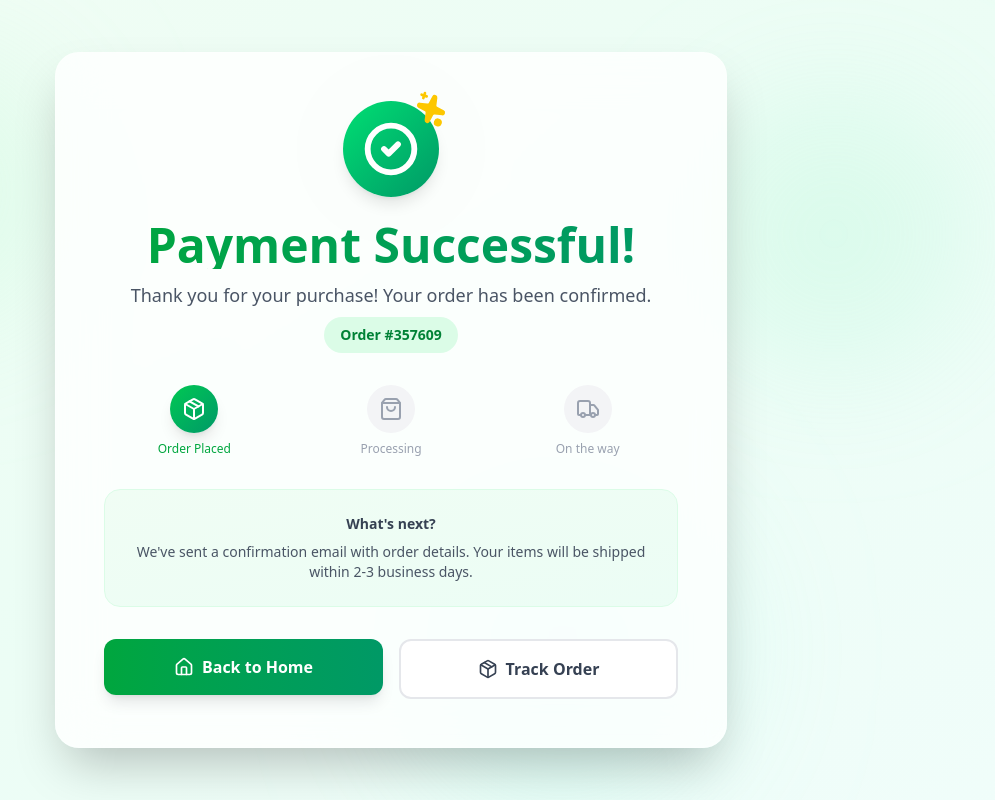
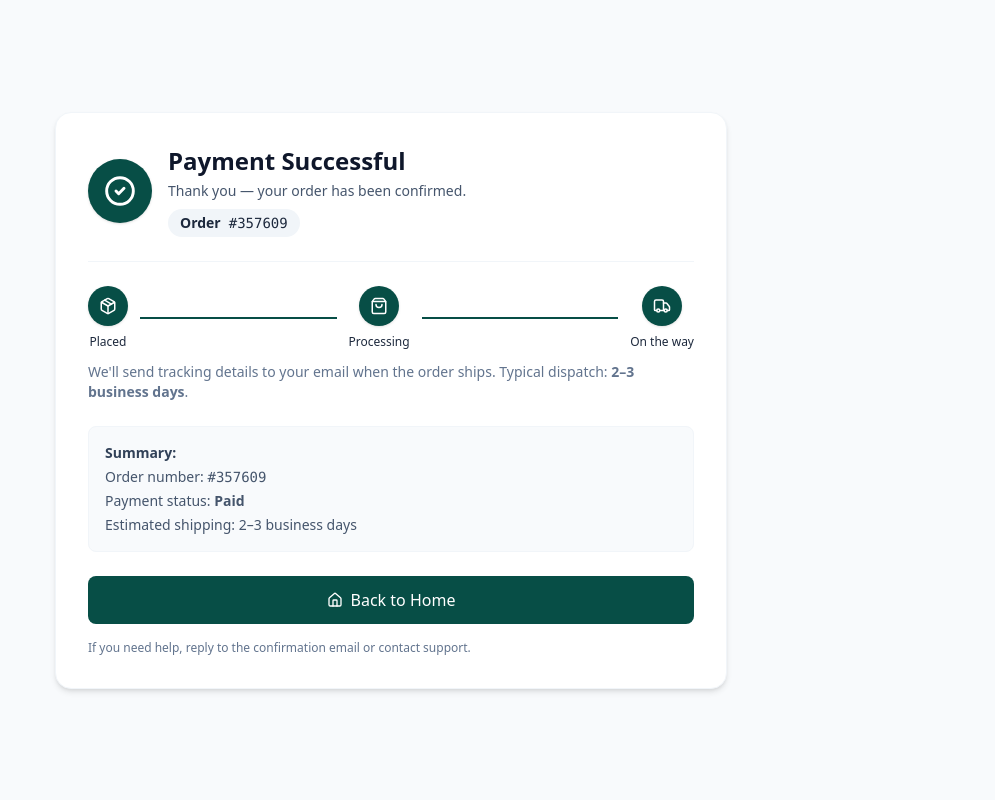
Before and after one commit to afterrender1/renderstore, a Next.js app: page /success in a window 1280 px wide. Shown: the top 800 px of the page, without its empty margins (249-1244 px from the left). Built offline with nearby package versions, Linux system fonts and the light colour scheme.

Commit message:
set up search fuc and loading time

```diff
--- a/app/success/page.tsx
+++ b/app/success/page.tsx
@@ -3,210 +3,140 @@
 import React, { useEffect, useState } from "react";
 import Link from "next/link";
 import { motion } from "framer-motion";
-import { CheckCircle2, Package, Truck, Home, ShoppingBag, Sparkles } from "lucide-react";
+import { CheckCircle2, Package, Truck, Home, ShoppingBag } from "lucide-react";
 
-// Enhanced confetti function
-const triggerConfetti = () => {
-  const colors = ["#10B981", "#34D399", "#6EE7B7", "#A7F3D0", "#D1FAE5", "#FBBF24", "#F59E0B"];
-  for (let i = 0; i < 150; i++) {
-    const confetti = document.createElement("div");
-    confetti.className = "confetti";
-    confetti.style.backgroundColor = colors[Math.floor(Math.random() * colors.length)];
-    confetti.style.left = Math.random() * 100 + "vw";
-    confetti.style.animationDuration = Math.random() * 3 + 2 + "s";
-    confetti.style.animationDelay = Math.random() * 0.5 + "s";
-    const size = Math.random() * 12 + 4;
-    confetti.style.width = size + "px";
-    confetti.style.height = size + "px";
-    document.body.appendChild(confetti);
+/**
+ * Clean, classic Success page — simplified UI, minimal animation, accessible
+ */
 
-    setTimeout(() => {
-      confetti.remove();
-    }, 6000);
-  }
-};
+const TimelineStep = ({
+  label,
+  active = false,
+  icon,
+}: {
+  label: string;
+  active?: boolean;
+  icon: React.ReactNode;
+}) => (
+  <div className="flex flex-col items-center gap-2">
+    <div
+      aria-hidden
+      className={`w-10 h-10 rounded-full flex items-center justify-center transition-colors ${
+        active ? "bg-[#074E46] text-white shadow" : "bg-slate-100 text-slate-400"
+      }`}
+    >
+      {icon}
+    </div>
+    <span className={`text-xs ${active ? "text-slate-800 font-medium" : "text-slate-500"}`}>{label}</span>
+  </div>
+);
 
-const SuccessPage = () => {
+export default function SuccessPage() {
   const [orderNumber] = useState(() => Math.floor(Math.random() * 900000) + 100000);
+  const [step, setStep] = useState<number>(1);
 
+  // subtle simulated progress: move from placed -> processing -> shipping
   useEffect(() => {
-    triggerConfetti();
+    const t1 = setTimeout(() => setStep(2), 1200);
+    const t2 = setTimeout(() => setStep(3), 3200);
+    return () => {
+      clearTimeout(t1);
+      clearTimeout(t2);
+    };
   }, []);
 
   return (
-    <div className="flex flex-col items-center justify-center min-h-screen bg-gradient-to-br from-green-50 via-emerald-50 to-teal-50 px-4 relative overflow-hidden">
-      {/* Background decoration */}
-      <div className="absolute inset-0 overflow-hidden pointer-events-none">
-        <div className="absolute top-10 left-10 w-72 h-72 bg-green-200 rounded-full mix-blend-multiply filter blur-3xl opacity-20 animate-blob"></div>
-        <div className="absolute top-20 right-10 w-72 h-72 bg-emerald-200 rounded-full mix-blend-multiply filter blur-3xl opacity-20 animate-blob animation-delay-2000"></div>
-        <div className="absolute -bottom-10 left-1/2 w-72 h-72 bg-teal-200 rounded-full mix-blend-multiply filter blur-3xl opacity-20 animate-blob animation-delay-4000"></div>
-      </div>
+    <div className="min-h-screen flex items-center justify-center bg-slate-50 p-6">
+      <motion.main
+        initial={{ opacity: 0, y: 8 }}
+        animate={{ opacity: 1, y: 0 }}
+        transition={{ duration: 0.32 }}
+        className="w-full max-w-2xl bg-white rounded-2xl shadow-md border border-slate-100 p-8"
+        role="main"
+        aria-labelledby="success-heading"
+      >
+        {/* icon + heading */}
+        <div className="flex items-center gap-4">
+          <div className="shrink-0">
+            <div className="w-16 h-16 rounded-full bg-[#074E46] text-white flex items-center justify-center shadow">
+              <CheckCircle2 className="w-8 h-8" strokeWidth={2.2} />
+            </div>
+          </div>
 
-      <motion.div
-        initial={{ scale: 0.8, opacity: 0 }}
-        animate={{ scale: 1, opacity: 1 }}
-        transition={{ duration: 0.5, ease: "easeOut" }}
-        className="max-w-2xl w-full bg-white/80 backdrop-blur-xl p-8 md:p-12 rounded-3xl shadow-2xl text-center relative z-10 border border-white/20"
-      >
-        {/* Success Icon with Animation */}
-        <motion.div
-          initial={{ scale: 0 }}
-          animate={{ scale: 1 }}
-          transition={{ delay: 0.2, type: "spring", stiffness: 200 }}
-          className="relative mx-auto mb-6 w-24 h-24"
-        >
-          <div className="absolute inset-0 bg-green-500/20 rounded-full animate-ping"></div>
-          <div className="relative bg-gradient-to-br from-green-400 to-emerald-600 rounded-full w-24 h-24 flex items-center justify-center shadow-lg">
-            <CheckCircle2 className="w-14 h-14 text-white" strokeWidth={2.5} />
+          <div>
+            <h1 id="success-heading" className="text-2xl font-semibold text-slate-900">
+              Payment Successful
+            </h1>
+            <p className="mt-1 text-sm text-slate-600">
+              Thank you — your order has been confirmed.
+            </p>
+            <div className="mt-2 inline-flex items-center gap-2 bg-slate-100 text-slate-800 text-sm px-3 py-1 rounded-full">
+              <strong>Order</strong>
+              <span className="font-mono text-sm">#{orderNumber}</span>
+            </div>
           </div>
-          <motion.div
-            animate={{ rotate: 360 }}
-            transition={{ duration: 2, repeat: Infinity, ease: "linear" }}
-            className="absolute -top-2 -right-2"
-          >
-            <Sparkles className="w-8 h-8 text-yellow-400 fill-yellow-400" />
-          </motion.div>
-        </motion.div>
+        </div>
 
-        {/* Success Message */}
-        <motion.h1
-          initial={{ y: 20, opacity: 0 }}
-          animate={{ y: 0, opacity: 1 }}
-          transition={{ delay: 0.3 }}
-          className="text-4xl md:text-5xl font-extrabold bg-gradient-to-r from-green-600 to-emerald-600 bg-clip-text text-transparent mb-3"
-        >
-          Payment Successful!
-        </motion.h1>
+        {/* subtle divider */}
+        <div className="my-6 border-t border-slate-100" />
 
-        <motion.p
-          initial={{ y: 20, opacity: 0 }}
-          animate={{ y: 0, opacity: 1 }}
-          transition={{ delay: 0.4 }}
-          className="text-gray-600 text-lg mb-2"
-        >
-          Thank you for your purchase! Your order has been confirmed.
-        </motion.p>
+        {/* timeline / progress */}
+        <div className="mb-6">
+          <div className="flex items-center justify-between">
+            <TimelineStep icon={<Package size={18} />} label="Placed" active={step >= 1} />
+            <div className="flex-1 h-0.5 mx-3 bg-slate-100 relative">
+              <div
+                className="h-0.5 bg-[#074E46] transition-all"
+                style={{ width: `${Math.min(100, ((step - 1) / 2) * 100)}%` }}
+                aria-hidden
+              />
+            </div>
+            <TimelineStep icon={<ShoppingBag size={18} />} label="Processing" active={step >= 2} />
+            <div className="flex-1 h-0.5 mx-3 bg-slate-100 relative">
+              <div
+                className="h-0.5 bg-[#074E46] transition-all"
+                style={{ width: `${Math.min(100, ((step - 2) / 1) * 100)}%` }}
+                aria-hidden
+              />
+            </div>
+            <TimelineStep icon={<Truck size={18} />} label="On the way" active={step >= 3} />
+          </div>
+          <p className="mt-3 text-sm text-slate-500">
+            We'll send tracking details to your email when the order ships. Typical dispatch: <strong>2–3 business days</strong>.
+          </p>
+        </div>
 
-        <motion.div
-          initial={{ y: 20, opacity: 0 }}
-          animate={{ y: 0, opacity: 1 }}
-          transition={{ delay: 0.5 }}
-          className="inline-block bg-green-100 text-green-700 px-4 py-2 rounded-full text-sm font-semibold mb-8"
-        >
-          Order #{orderNumber}
-        </motion.div>
+        {/* info box */}
+        <div className="bg-slate-50 border border-slate-100 rounded-lg p-4 text-sm text-slate-700 mb-6">
+          <p className="mb-1"><strong>Summary:</strong></p>
+          <ul className="list-none text-slate-600 space-y-1">
+            <li>Order number: <span className="font-mono">#{orderNumber}</span></li>
+            <li>Payment status: <strong>Paid</strong></li>
+            <li>Estimated shipping: 2–3 business days</li>
+          </ul>
+        </div>
 
-        {/* Order Timeline */}
-        <motion.div
-          initial={{ y: 20, opacity: 0 }}
-          animate={{ y: 0, opacity: 1 }}
-          transition={{ delay: 0.6 }}
-          className="grid grid-cols-3 gap-4 mb-8"
-        >
-          <TimelineStep icon={<Package />} label="Order Placed" active />
-          <TimelineStep icon={<ShoppingBag />} label="Processing" />
-          <TimelineStep icon={<Truck />} label="On the way" />
-        </motion.div>
+        {/* actions */}
+   {/* actions */}
+<div className="flex flex-col sm:flex-row gap-3">
+  <Link
+    href="/"
+    className="flex-1 inline-flex items-center justify-center gap-2 w-full px-4 py-3 rounded-lg bg-[#074E46] text-white font-medium hover:opacity-94 transition"
+    aria-label="Back to Home"
+  >
+    <Home size={16} />
+    Back to Home
+  </Link>
 
-        {/* Info Card */}
-        <motion.div
-          initial={{ y: 20, opacity: 0 }}
-          animate={{ y: 0, opacity: 1 }}
-          transition={{ delay: 0.7 }}
-          className="bg-gradient-to-br from-green-50 to-emerald-50 rounded-2xl p-6 mb-8 border border-green-100"
-        >
-          <p className="text-gray-700 text-sm mb-2">
-            <strong>What's next?</strong>
-          </p>
-          <p className="text-gray-600 text-sm">
-            We've sent a confirmation email with order details. Your items will be shipped within 2-3 business days.
-          </p>
-        </motion.div>
 
-        {/* Action Buttons */}
-        <motion.div
-          initial={{ y: 20, opacity: 0 }}
-          animate={{ y: 0, opacity: 1 }}
-          transition={{ delay: 0.8 }}
-          className="flex flex-col sm:flex-row gap-4"
-        >
-          <Link href="/" className="flex-1">
-            <button className="w-full bg-gradient-to-r from-green-600 to-emerald-600 text-white py-4 rounded-xl font-semibold hover:from-green-700 hover:to-emerald-700 transition shadow-lg hover:shadow-xl transform hover:scale-[1.02] flex items-center justify-center gap-2">
-              <Home size={20} />
-              Back to Home
-            </button>
-          </Link>
-          <Link href="/orders" className="flex-1">
-            <button className="w-full bg-white text-gray-700 py-4 rounded-xl font-semibold hover:bg-gray-50 transition border-2 border-gray-200 hover:border-gray-300 transform hover:scale-[1.02] flex items-center justify-center gap-2">
-              <Package size={20} />
-              Track Order
-            </button>
-          </Link>
-        </motion.div>
-      </motion.div>
+</div>
 
-      {/* Enhanced Confetti CSS */}
-      <style>{`
-        .confetti {
-          position: fixed;
-          top: -10px;
-          z-index: 9999;
-          opacity: 0.9;
-          border-radius: 50%;
-          animation: confetti-fall linear forwards;
-          pointer-events: none;
-        }
-        @keyframes confetti-fall {
-          0% {
-            transform: translateY(0) rotate(0deg);
-            opacity: 1;
-          }
-          100% {
-            transform: translateY(100vh) rotate(720deg);
-            opacity: 0;
-          }
-        }
-        @keyframes blob {
-          0% {
-            transform: translate(0px, 0px) scale(1);
-          }
-          33% {
-            transform: translate(30px, -50px) scale(1.1);
-          }
-          66% {
-            transform: translate(-20px, 20px) scale(0.9);
-          }
-          100% {
-            transform: translate(0px, 0px) scale(1);
-          }
-        }
-        .animate-blob {
-          animation: blob 7s infinite;
-        }
-        .animation-delay-2000 {
-          animation-delay: 2s;
-        }
-        .animation-delay-4000 {
-          animation-delay: 4s;
-        }
-      `}</style>
+
+        {/* footer note */}
+        <p className="mt-4 text-xs text-slate-500">
+          If you need help, reply to the confirmation email or contact support.
+        </p>
+      </motion.main>
     </div>
   );
-};
-
-const TimelineStep = ({ icon, label, active = false }: { icon: React.ReactNode; label: string; active?: boolean }) => (
-  <div className="flex flex-col items-center gap-2">
-    <div className={`w-12 h-12 rounded-full flex items-center justify-center transition-all ${
-      active
-        ? "bg-gradient-to-br from-green-500 to-emerald-600 text-white shadow-lg"
-        : "bg-gray-100 text-gray-400"
-    }`}>
-      {icon}
-    </div>
-    <span className={`text-xs font-medium ${active ? "text-green-600" : "text-gray-400"}`}>
-      {label}
-    </span>
-  </div>
-);
-
-export default SuccessPage;
+}
--- a/component/SideBar.tsx
+++ b/component/SideBar.tsx
@@ -98,7 +98,7 @@ export default function Sidebar({
               </h2>
               <button
                 onClick={() => setIsOpen(false)}
-                className="p-2 rounded-full hover:bg-white/10"
+                className="p-2 rounded-full cursor-pointer hover:bg-white/10"
               >
                 <X className="w-5 h-5 sm:w-6 sm:h-6" />
               </button>
```
Also changed, not shown: app/auth/AuthModel.tsx (+4 -4 lines), app/cancel/page.tsx (+36 -28 lines), component/Cart.tsx (+8 -3 lines), component/Navbar.tsx (+10 -20 lines), component/SearchBar.tsx (added, +131 -0 lines).
